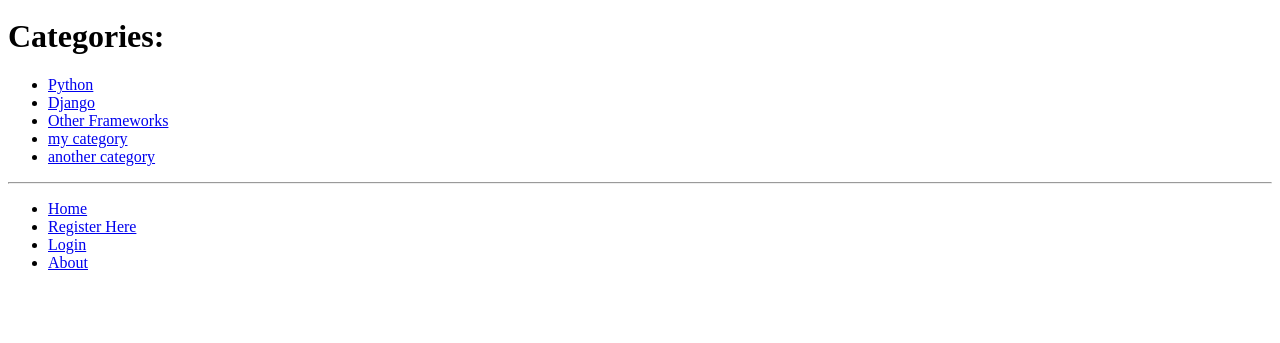
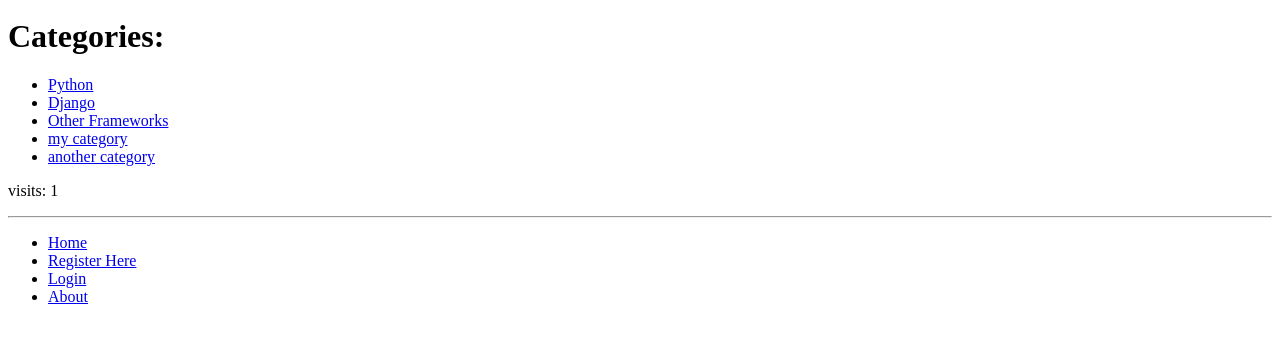
Before and after one commit to joserc87/tango-with-django, a Django app: page /rango/ in a window 1280 px wide. Shown: the part 232-575 px from the top of the page. Run offline with Django 3.2, Linux system fonts and the light colour scheme; data comes from the database, SQL or seed files in the repository; both versions use the stored data as it was after the commit.

Commit message:
Chapter 11

```diff
--- a/rango/views.py
+++ b/rango/views.py
@@ -1,3 +1,4 @@
+from datetime import datetime
 from django.http import HttpResponse
 from django.shortcuts import render
 from django.contrib.auth import authenticate, login, logout
@@ -16,9 +17,34 @@
     context_dict = {'categories': category_list,
                     'top_pages' : top_pages_list}
 
-    # Render the response and send it back!
-    return render(request, 'rango/index.html', context_dict)
 
+    visits = request.session.get('visits')
+    if not visits:
+        visits = 1
+    reset_last_visit_time = False
+
+    last_visit = request.session.get('last_visit')
+    if last_visit:
+        last_visit_time = datetime.strptime(last_visit[:-7], "%Y-%m-%d %H:%M:%S")
+
+        if (datetime.now() - last_visit_time).seconds > 0:
+            # ...reassign the value of the cookie to +1 of what it was before...
+            visits = visits + 1
+            # ...and update the last visit cookie, too.
+            reset_last_visit_time = True
+    else:
+        # Cookie last_visit doesn't exist, so create it to the current date/time.
+        reset_last_visit_time = True
+
+    if reset_last_visit_time:
+        request.session['last_visit'] = str(datetime.now())
+        request.session['visits'] = visits
+    context_dict['visits'] = visits
+
+
+    response = render(request,'rango/index.html', context_dict)
+
+    return response
 def category(request, category_name_slug):
     # Create a context dictionary which we can pass to the template rendering engine.
     context_dict = {}
@@ -205,9 +231,12 @@
     return HttpResponseRedirect('/rango/')
 
 def about(request):
-    return render(request, 'rango/about.html')
+    visits = request.session.get('visits')
+    if not visits:
+        visits = 1
+    context_dict = {'visits': visits}
+    return render(request, 'rango/about.html', context_dict)
 
 @login_required
 def restricted(request):
     return render(request, 'rango/restricted.html', {})
-    #return HttpResponse("Since you're logged in,you can see this page")
--- a/tango_with_django_project/settings.py
+++ b/tango_with_django_project/settings.py
@@ -101,3 +101,5 @@
 MEDIA_ROOT = os.path.join(BASE_DIR, 'media')
 
 LOGIN_URL = '/rango/login'
+
+SESSION_EXPIRE_AT_BROWSER_CLOSE = True
--- a/templates/rango/about.html
+++ b/templates/rango/about.html
@@ -8,4 +8,5 @@
 Rango says here is the about page.
 <br/>
 <img src="{% static "images/rango.jpg" %}" alt="Picture of Rango" />
+<p> visits: {{ visits }}</p>
 {% endblock %}
--- a/templates/rango/index.html
+++ b/templates/rango/index.html
@@ -26,4 +26,5 @@
     {% else %}
         <strong>There are no categories present.</strong>
     {% endif %}
+    <p> visits: {{ visits }}</p>
 {% endblock %}
```
Also changed, not shown: db.sqlite3.
